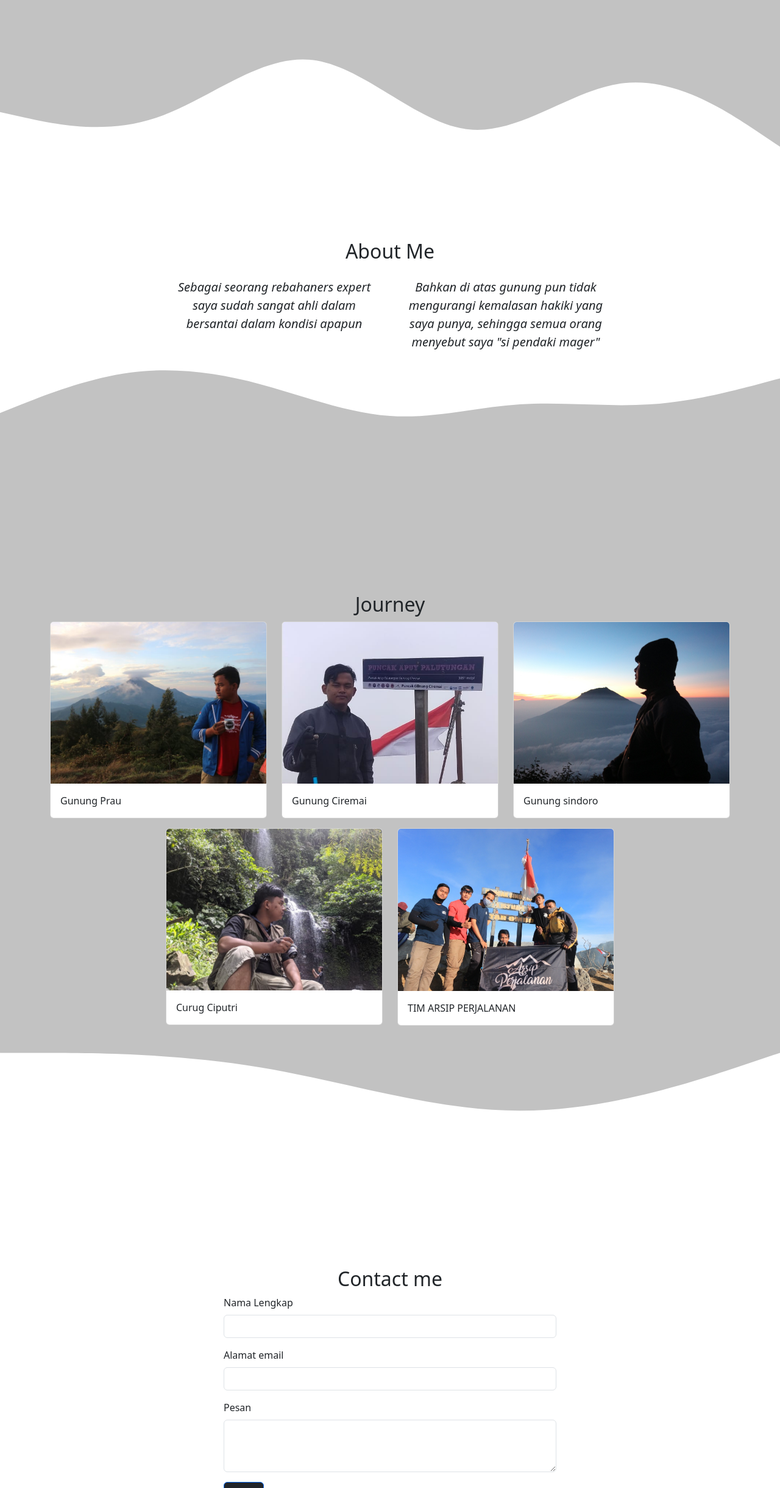
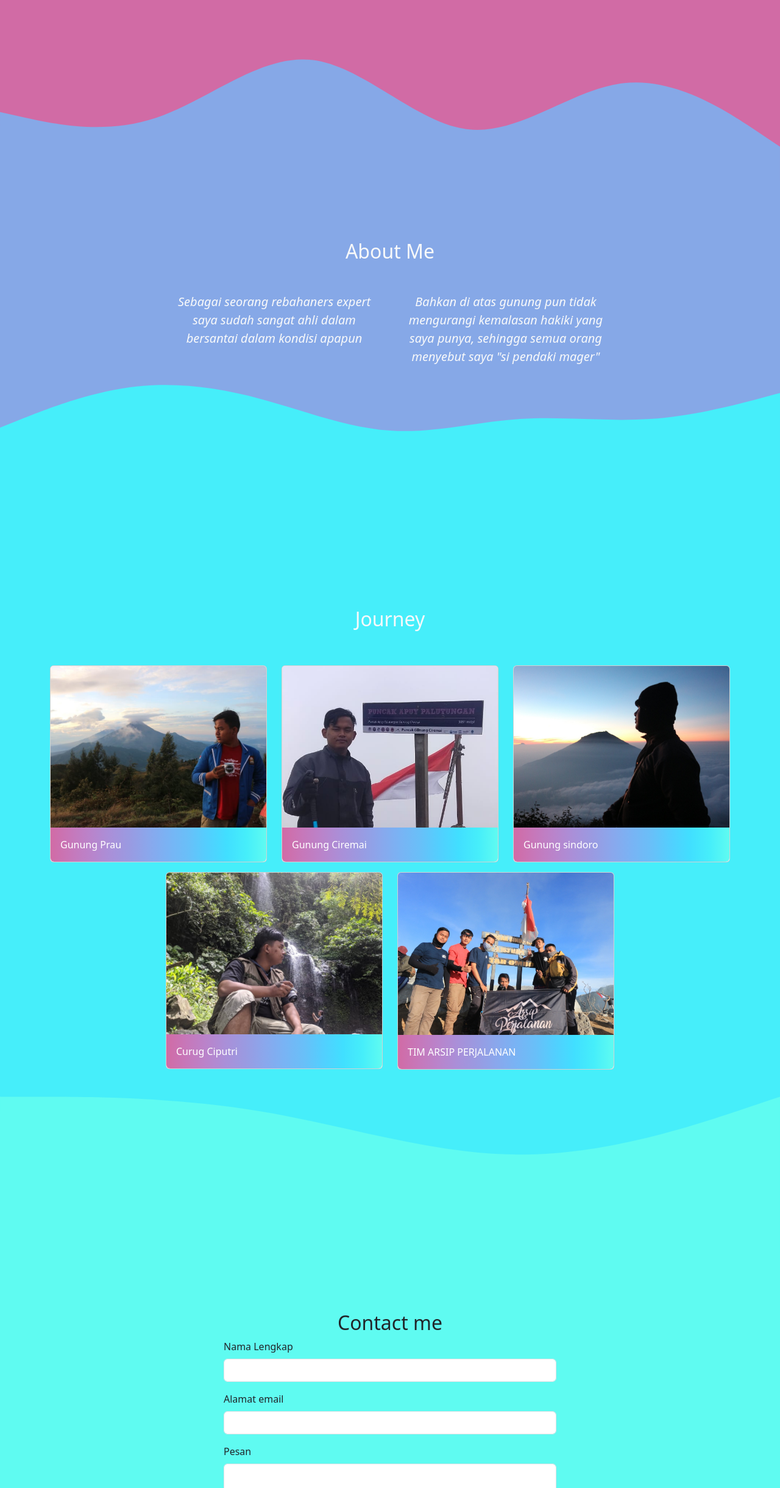
Before and after one commit to Fadhlanzaqi/Fadhlanzaqi.github.io, a plain HTML site: page index.html in a window 1280 px wide. Shown: the part 360-2800 px from the top of the page at 61% size. Drawn offline with nearby package versions, Linux system fonts and the light colour scheme.

Commit message:
ganti warna

```diff
--- a/index.html
+++ b/index.html
@@ -1,5 +1,5 @@
 <!doctype html>
-<html lang="en">
+<html lang="en id">
   <head>
     <meta charset="utf-8">
     <meta name="viewport" content="width=device-width, initial-scale=1">
@@ -11,7 +11,7 @@
   </head>
   <body id="home">
       <!-- Navbar -->
-      <nav class="navbar navbar-expand-lg navbar-dark bg-secondary shadow-sm fixed-top">
+      <nav class="navbar navbar-expand-lg navbar-dark shadow-sm fixed-top">
   <div class="container">
     <a class="navbar-brand" href="#"><b>PROFILE</b></a>
     <button class="navbar-toggler" type="button" data-bs-toggle="collapse" data-bs-target="#navbarNav" aria-controls="navbarNav" aria-expanded="false" aria-label="Toggle navigation">
@@ -39,11 +39,12 @@
 
       <!-- Jumbotron -->
       <section class="jumbotron text-center">
+
           <img src="fadhlanzaqi.jpg" alt="Fadhlanzaqi" width="150" class="rounded-circle img-thumbnail">
          <br>
           <h1 class="display-4">Fadhlan Zaqi</h1> <p class="lead">Pendaki mager | Rebahaners</p>
           <svg xmlns="http://www.w3.org/2000/svg" viewBox="0 0 1440 320">
-  <path fill="#ffff" fill-opacity="1" d="M0,192L48,202.7C96,213,192,235,288,202.7C384,171,480,85,576,96C672,107,768,213,864,224C960,235,1056,149,1152,138.7C1248,128,1344,192,1392,224L1440,256L1440,320L1392,320C1344,320,1248,320,1152,320C1056,320,960,320,864,320C768,320,672,320,576,320C480,320,384,320,288,320C192,320,96,320,48,320L0,320Z"></path>
+  <path fill="#86A8E7" fill-opacity="1" d="M0,192L48,202.7C96,213,192,235,288,202.7C384,171,480,85,576,96C672,107,768,213,864,224C960,235,1056,149,1152,138.7C1248,128,1344,192,1392,224L1440,256L1440,320L1392,320C1344,320,1248,320,1152,320C1056,320,960,320,864,320C768,320,672,320,576,320C480,320,384,320,288,320C192,320,96,320,48,320L0,320Z"></path>
 </svg>
           </section>
       <!-- Selesai Jumbotron -->
@@ -51,12 +52,13 @@
       <!-- about -->
       <section id="about">
           <div class="container">
-            <div class="row text-center mb-3">
+            <div class="row text-center text-light mb-3">
                 <div class="col">
                     <h2>About Me</h2>
                 </div>
             </div>
-            <div class="row justify-content-center fs-5 text-center">
+            <br>
+            <div class="row justify-content-center text-light fs-5 text-center">
                 <div class="col-md-4">
                     <p><i>Sebagai seorang rebahaners expert saya sudah sangat ahli dalam bersantai dalam kondisi apapun</i> </p>
                 </div>
@@ -66,7 +68,7 @@
             </div>
           </div>
      <svg xmlns="http://www.w3.org/2000/svg" viewBox="0 0 1440 320">
-  <path fill="#C2C2C2" fill-opacity="1" d="M0,96L40,80C80,64,160,32,240,21.3C320,11,400,21,480,42.7C560,64,640,96,720,101.3C800,107,880,85,960,80C1040,75,1120,85,1200,80C1280,75,1360,53,1400,42.7L1440,32L1440,320L1400,320C1360,320,1280,320,1200,320C1120,320,1040,320,960,320C880,320,800,320,720,320C640,320,560,320,480,320C400,320,320,320,240,320C160,320,80,320,40,320L0,320Z"></path>
+  <path fill=" #46eefa" fill-opacity="1" d="M0,96L40,80C80,64,160,32,240,21.3C320,11,400,21,480,42.7C560,64,640,96,720,101.3C800,107,880,85,960,80C1040,75,1120,85,1200,80C1280,75,1360,53,1400,42.7L1440,32L1440,320L1400,320C1360,320,1280,320,1200,320C1120,320,1040,320,960,320C880,320,800,320,720,320C640,320,560,320,480,320C400,320,320,320,240,320C160,320,80,320,40,320L0,320Z"></path>
 </svg>
       </section>
       <!-- selesai about -->
@@ -75,17 +77,18 @@
       <section id="projects">
           <div class="container">
               <!--  -->
-              <div class="row text-center">
+              <div class="row text-center text-light">
                   <div class="col">
                       <h2>Journey</h2>
                   </div>
               </div>
+              <br><br>
               <!--  -->
               <div class="row justify-content-center">
                   <div class="col-md-4 mb-3">
                       <div class="card">
-                          <img src="project/slid1.jpg" class="card-img-top" alt="...">
-                          <div class="card-body">
+                          <img src="project/slid1.jpg" class="card-img-top" alt="..." >
+                          <div class="card-body rounded-bottom">
                             <p class="card-text">Gunung Prau</p>
                           </div>
                       </div>
@@ -93,7 +96,7 @@
                    <div class="col-md-4 mb-3">
                       <div class="card">
                           <img src="project/slid2.jpg" class="card-img-top" alt="...">
-                          <div class="card-body">
+                          <div class="card-body rounded-bottom">
                             <p class="card-text">Gunung Ciremai</p>
                           </div>
                       </div>
@@ -101,7 +104,7 @@
                    <div class="col-md-4 mb-3">
                       <div class="card">
                           <img src="project/slid3.jpg" class="card-img-top" alt="...">
-                          <div class="card-body">
+                          <div class="card-body rounded-bottom">
                             <p class="card-text">Gunung sindoro</p>
                           </div>
                       </div>
@@ -112,7 +115,7 @@
                   <div class="col-md-4 mb-3">
                       <div class="card">
                           <img src="project/slid4.jpg" class="card-img-top" alt="...">
-                          <div class="card-body">
+                          <div class="card-body rounded-bottom">
                             <p class="card-text">Curug Ciputri</p>
                           </div>
                       </div>
@@ -121,7 +124,7 @@
                    <div class="col-md-4 mb-3">
                       <div class="card">
                           <img src="project/slid5.jpg" class="card-img-top" alt="...">
-                          <div class="card-body">
+                          <div class="card-body rounded-bottom">
                             <p class="card-text">TIM ARSIP PERJALANAN</p>
                           </div>
                       </div>
@@ -130,7 +133,7 @@
               <!--  -->
           </div>
           <svg xmlns="http://www.w3.org/2000/svg" viewBox="0 0 1440 320">
-  <path fill="#ffffff" fill-opacity="1" d="M0,32L80,32C160,32,320,32,480,58.7C640,85,800,139,960,138.7C1120,139,1280,85,1360,58.7L1440,32L1440,320L1360,320C1280,320,1120,320,960,320C800,320,640,320,480,320C320,320,160,320,80,320L0,320Z"></path>
+  <path fill="#5ffbf1" fill-opacity="1" d="M0,32L80,32C160,32,320,32,480,58.7C640,85,800,139,960,138.7C1120,139,1280,85,1360,58.7L1440,32L1440,320L1360,320C1280,320,1120,320,960,320C800,320,640,320,480,320C320,320,160,320,80,320L0,320Z"></path>
 </svg>
       </section>
       <!-- selesai project -->
@@ -164,15 +167,14 @@
               </div>
               <!--  -->
           </div>
-          <svg xmlns="http://www.w3.org/2000/svg" viewBox="0 0 1440 320">
-  <path fill="#6C757D" fill-opacity="1" d="M0,32L80,48C160,64,320,96,480,90.7C640,85,800,43,960,32C1120,21,1280,43,1360,53.3L1440,64L1440,320L1360,320C1280,320,1120,320,960,320C800,320,640,320,480,320C320,320,160,320,80,320L0,320Z"></path>
-</svg>
+
       </section>
       <!-- selesai contact -->
 
       <!-- Footer -->
-      <footer class="bg-secondary text-white text-center pb-5">
-          <p class="text-center">Created with style by <a href="https://www.instagram.com/fadhlanzaqi/ " class="text-white fw-bold" >Fadhlanzaqi</a></p>
+      <footer class="text-center pb-5">
+          <p class="text-light text-center">©copyright add</p>
+          <p class="text-center text-light">Instagram <a href="https://www.instagram.com/fadhlanzaqi/ " class="text-light fw-bold" >Fadhlanzaqi</a></p>
       </footer>
       <!-- Selesai Footer -->
 
--- a/style.css
+++ b/style.css
@@ -1,11 +1,38 @@
+.navbar {
+    background-image: linear-gradient(to right, #d16ba5, #c777b9, #ba83ca, #aa8fd8, #9a9ae1, #8aa7ec, #79b3f4, #69bff8, #52cffe, #41dfff, #46eefa, #5ffbf1);
+    }
+
 .jumbotron {
-    padding-top: 6rem;
-    background-color: #C2C2C2;
-}
+    padding-top:6rem ;
+    background-color: #D16BA5;
+    }
+
+#about {
+
+    background-color: #86A8E7;
+    }
 
 #projects{
-    background-color: #C2C2C2;
-}
+    background-color: #46eefa;
+    }
+
+#contact {
+    padding-bottom: 3rem;
+    background-color: #5FFBF1;
+    }
+
 section {
     padding-top: 6rem;
+    }
+.card-body {
+      background-image: linear-gradient(to right, #d16ba5, #c777b9, #ba83ca, #aa8fd8, #9a9ae1, #8aa7ec, #79b3f4, #69bff8, #52cffe, #41dfff, #46eefa, #5ffbf1);
+    }
+
+.card-text {
+    color: white;
+    }
+
+footer {
+    padding-top: 1rem;
+    background-image: linear-gradient(to right, #d16ba5, #c777b9, #ba83ca, #aa8fd8, #9a9ae1, #8aa7ec, #79b3f4, #69bff8, #52cffe, #41dfff, #46eefa, #5ffbf1);
 }
```
